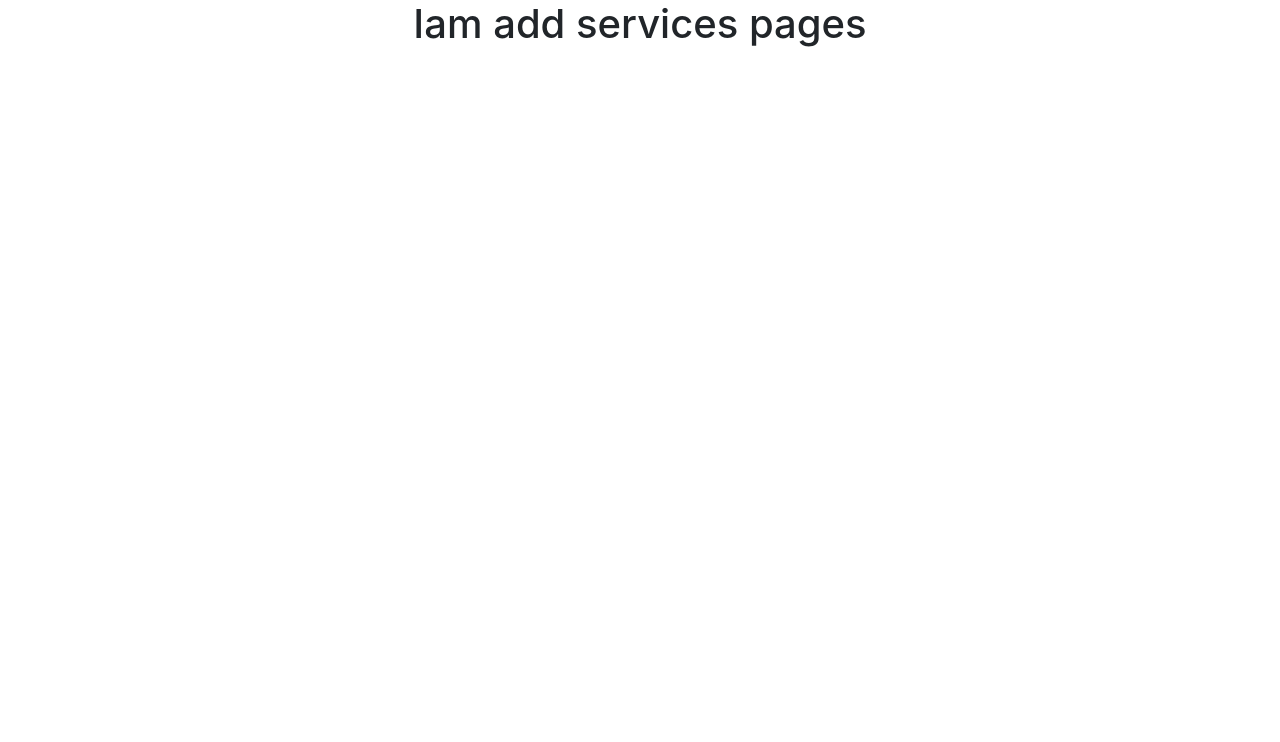
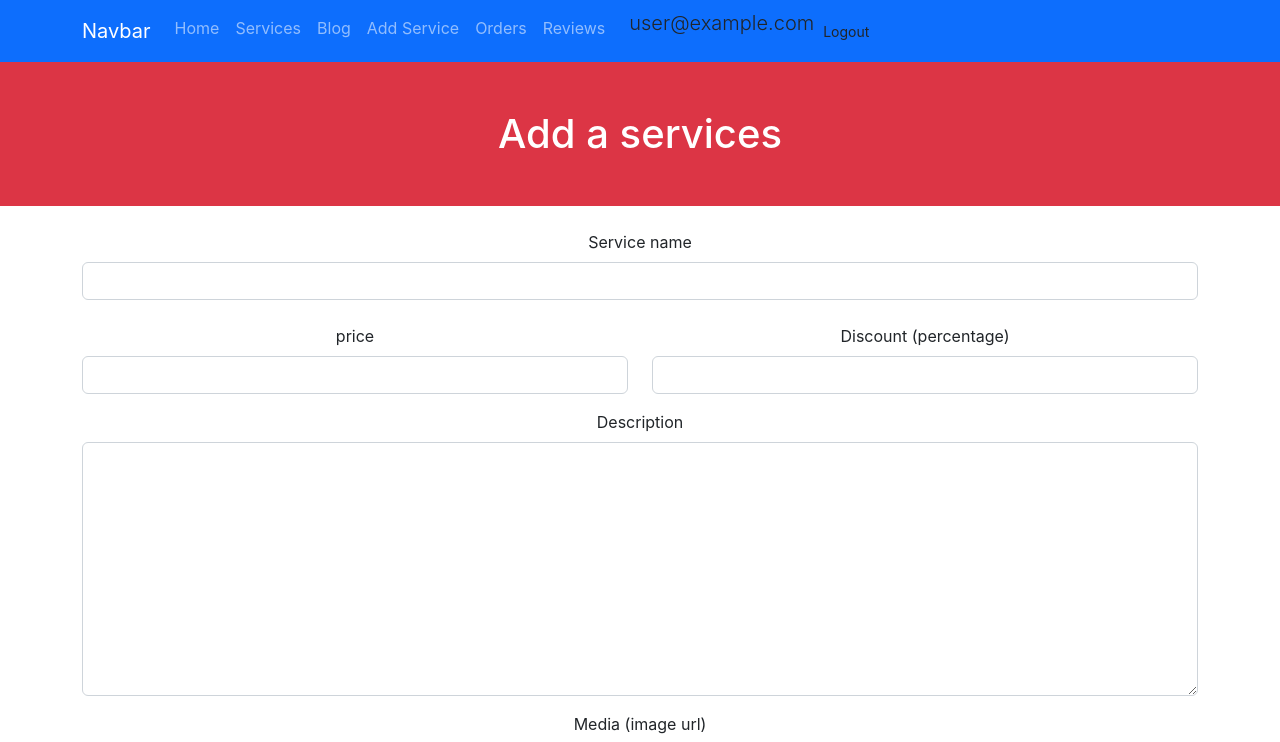
Before and after one commit to devShahin2022/food-order, a React (Create React App) app: page /add-service in a window 1280 px wide. Shown: the top 742 px of the page. Built offline with nearby package versions, Linux system fonts and the light colour scheme; no server answers; sample sign-in values are in the browser's storage.

Commit message:
add service success

```diff
--- a/src/pages/AddService/AddService.js
+++ b/src/pages/AddService/AddService.js
@@ -1,9 +1,76 @@
 import React from 'react';
+import Menubar from '../../components/Navbar/Menubar';
 
 const AddService = () => {
+    const addService = (e) => {
+        e.preventDefault();
+
+        const form = e.target;
+        const name = form.serviceName.value;
+        const perPiech = form.price.value;
+        const discount = form.discount.value;
+        const description = form.description.value;
+        const images = form.imageUrls.value;
+        const image = images.split(' ');
+        const discountType = 'percent';
+
+        if(name !== '' && perPiech !== '' && discount !== '' && description !== '' && images !== '' && image !== ''){
+           alert("Every field ok") ;
+           const finalUploadData = {name, perPiech, discount, description, image, discountType};
+
+           fetch('http://localhost:5000/add-service', {
+            method : "POST",
+            headers : {
+                'content-type' : 'application/json'
+            },
+            body : JSON.stringify({finalUploadData})
+           })
+           .then(res => res.json())
+           .then(data => {
+                if(data.acknowledged && data.insertedId !== ''){
+                    alert('service uploaded success');
+                    form.reset();
+                }else{
+                    alert('internal error . try again');
+                }
+            })
+           .catch(error => {
+            console.log(error);
+           })
+
+        }else{
+            alert("Fill all field correctly");
+        }
+    }
+
+
     return (
         <div>
-            <h1>Iam add services pages</h1>
+            <Menubar></Menubar>
+            <h1 className='px-2 py-5 text-white bg-danger text-center'>Add a services</h1>
+           <div className='container'>
+            <form onSubmit={addService} action="">
+                <div className='my-2'>
+                    <label className='mt-3 mb-2' htmlFor="">Service name</label>
+                    <input name='serviceName' type="text" className='form-control' required />
+                </div>
+                <div className='row'>
+                    <div className='col-6'>
+                        <label className='mt-3 mb-2' htmlFor="">price</label>
+                        <input name='price' className='form-control' type="number" required min='1' />
+                    </div>
+                    <div className='col-6'>
+                        <label className='mt-3 mb-2' htmlFor="">Discount (percentage)</label>
+                        <input name='discount' type='number' className='form-control' min='0' required ></input>
+                    </div>
+                </div>
+                <label className='mt-3 mb-2' htmlFor="">Description</label>
+                <textarea required className='w-100 form-control' name="description" id="" cols="30" rows="10"></textarea>
+                <label className='mt-3 mb-2' htmlFor="">Media (image url)</label>
+                <textarea required placeholder='for multiple image upload you have to one "white space" between two image link' className='w-100 form-control'  name="imageUrls" id="" cols="30" rows="10"></textarea>
+                <button type='submit' className='btn btn-danger my-4 mb-5'>Upload service</button>
+            </form>
+           </div>
         </div>
     );
 };
```
